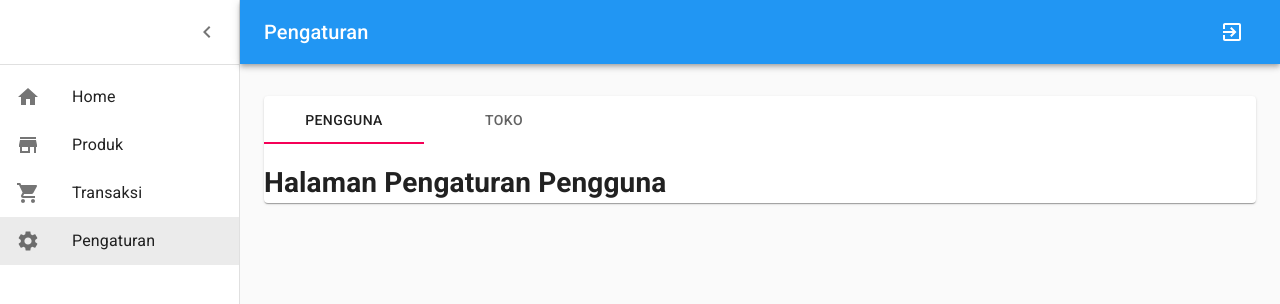
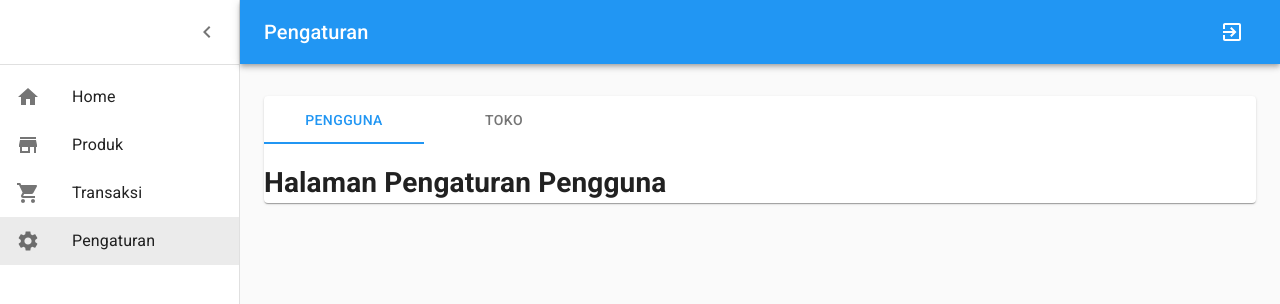
Before and after one commit to wildenali/aplikasiposwilden, a React (Create React App) app: page /pengaturan/pengguna in a window 1280 px wide. Shown: the top 304 px of the page. Built offline with nearby package versions, Linux system fonts and the light colour scheme; no server answers; sample sign-in values are in the browser's storage.

Commit message:
tambah styling untuk tabs pengguna dan toko

```diff
--- a/src/pages/private/pengaturan/index.js
+++ b/src/pages/private/pengaturan/index.js
@@ -17,7 +17,11 @@ function Pengaturan(props) {
 
   return (
     <Paper>
-      <Tabs value={location.pathname}>
+      <Tabs
+        value={location.pathname}
+        indicatorColor="primary"
+        textColor="primary"
+      >
         <Tab label="Pengguna" value='/pengaturan/pengguna' />
         <Tab label="Toko" value='/pengaturan/toko' />
       </Tabs>
```
